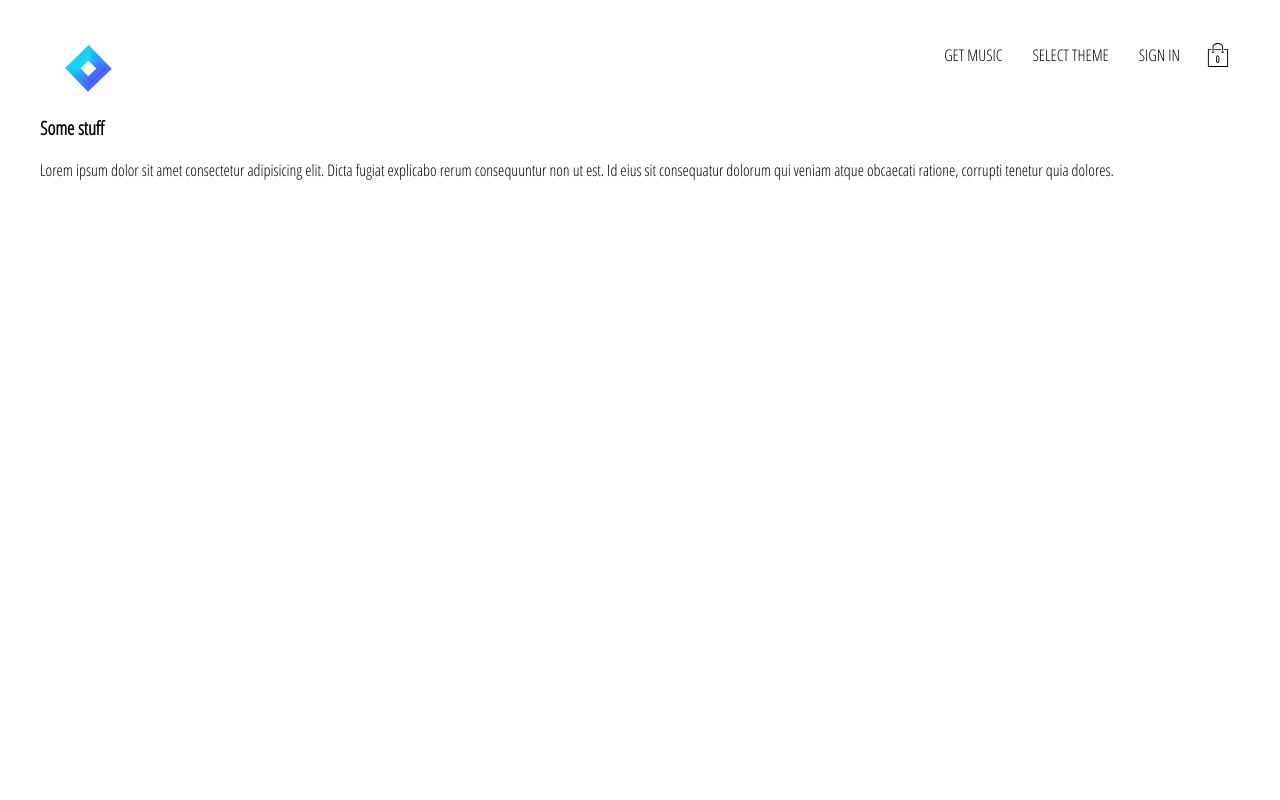
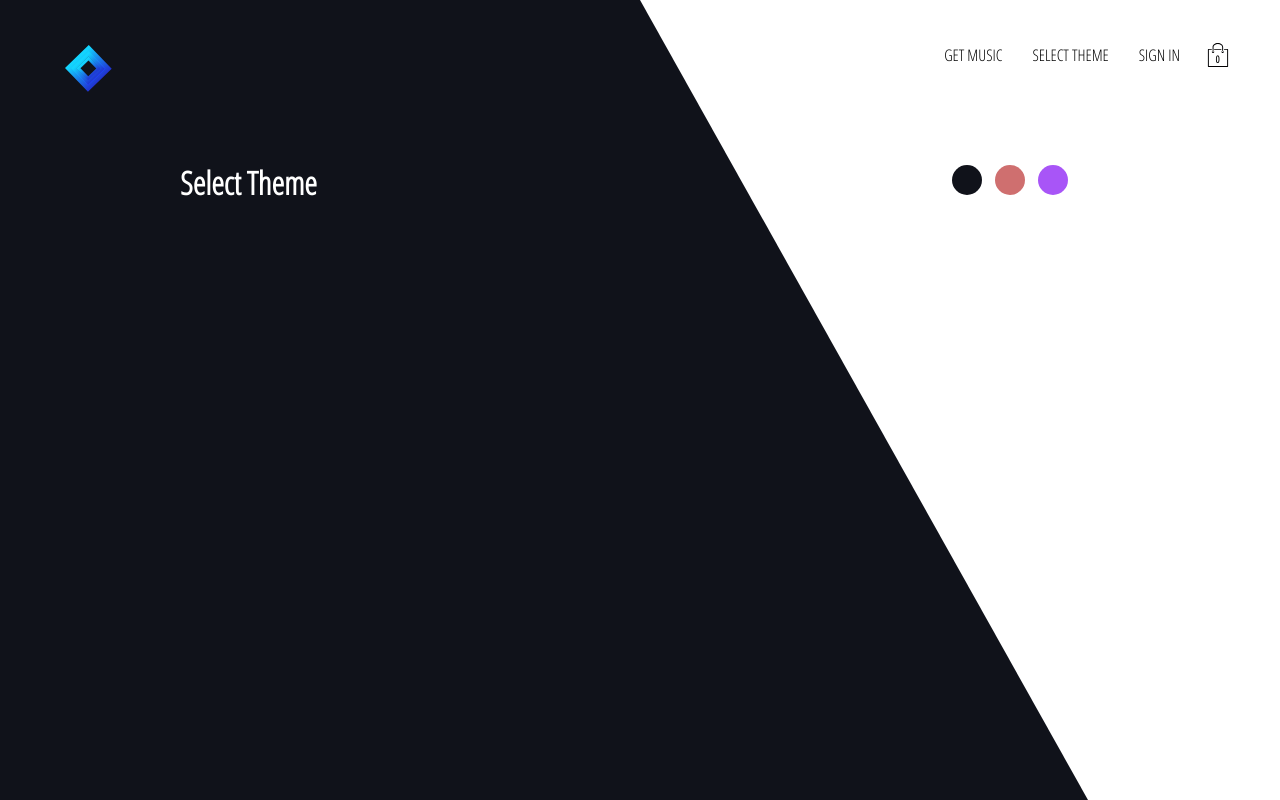
Before and after one commit to therealabdi2/music-store-v2, a React (Create React App) app: page /theme in a window 1280 px wide. Built offline with nearby package versions, Linux system fonts and the light colour scheme.

Commit message:
[CHG] Added theming functionality

```diff
--- /dev/null
+++ b/src/colorThemes.js
@@ -0,0 +1,28 @@
+const colorThemes = [
+  {
+    name: "default",
+    primary: "#A855F7",
+    secondary: "#fff",
+    background: "#10121A",
+    title: "#A855F7",
+    body: "#fff",
+  },
+  {
+    name: "salmon",
+    primary: "#6FCF97",
+    secondary: "#fff",
+    background: "#CF6F6F",
+    title: "#fff",
+    body: "#F6F8FF",
+  },
+  {
+    name: "purple",
+    primary: "#10121A",
+    secondary: "#fff",
+    background: "#A855F7",
+    title: "#fff",
+    body: "#fff",
+  },
+];
+
+export default colorThemes;
--- /dev/null
+++ b/src/components/bg-overlay/bg-overlay.component.jsx
@@ -0,0 +1,5 @@
+const Overlay = () => {
+  return <div className="bg-overlay"></div>;
+};
+
+export default Overlay;
--- /dev/null
+++ b/src/components/header/header.component.jsx
@@ -0,0 +1,89 @@
+import React from "react";
+import styled from "styled-components";
+import colorThemes from "../../colorThemes";
+import { useTheme, useThemeUpadate } from "../../contexts/theme.context";
+
+const Header = () => {
+  const theme = useTheme();
+  const setTheme = useThemeUpadate();
+  return (
+    <HeaderStyled theme={theme}>
+      <nav className="navigation">
+        <div className="theme">
+          <h1>Select Theme</h1>
+        </div>
+        <ul className="nav-items">
+          <li>
+            {colorThemes.map((theme, i) => {
+              return (
+                <button
+                  key={i}
+                  onClick={() => setTheme(i)}
+                  style={{ backgroundColor: theme.background }}
+                ></button>
+              );
+            })}
+          </li>
+        </ul>
+      </nav>
+
+      <div className="bg-overlay"></div>
+    </HeaderStyled>
+  );
+};
+
+export const HeaderStyled = styled.header`
+  height: 100%;
+  width: 100%;
+  padding: 2rem 140px;
+  transition: all 0.3s ease-in-out;
+  color: ${(props) => props.theme.secondary};
+  .theme {
+    h1 {
+      font-size: 2rem;
+      font-weight: 800;
+    }
+  }
+
+  .navigation {
+    display: flex;
+    justify-content: space-between;
+    align-items: center;
+    .nav-items {
+      display: flex;
+      align-items: center;
+      li {
+        margin: 0 2rem;
+        a {
+          color: #718096;
+        }
+        button {
+          outline: none;
+          border: none;
+          width: 30px;
+          height: 30px;
+          border-radius: 50%;
+          cursor: pointer;
+          background: none;
+          &:not(:last-child) {
+            margin-right: 0.8rem;
+          }
+        }
+      }
+    }
+  }
+
+  .bg-overlay {
+    position: absolute;
+    left: 0;
+    top: 0;
+    height: 100%;
+    width: 100%;
+    background-color: red;
+    z-index: -1;
+    clip-path: polygon(0 0, 50% 0, 85% 100%, 0 100%);
+    background: ${(props) => props.theme.background};
+  }
+`;
+
+export default Header;
--- a/src/components/routes/home/home.component.jsx
+++ b/src/components/routes/home/home.component.jsx
@@ -1,21 +1,26 @@
 import Directory from "../../directory/directory.component";
+import { HeaderStyled } from "../../header/header.component";
+import { useTheme } from "../../../contexts/theme.context";
 
 const Home = () => {
   const categories = [
     {
       id: 1,
       title: "Metal",
-            imageUrl: "https://images.unsplash.com/photo-1501166222995-ff31c7e93cef?ixlib=rb-1.2.1&ixid=MnwxMjA3fDB8MHxwaG90by1wYWdlfHx8fGVufDB8fHx8&auto=format&fit=crop&w=1034&q=80",
+      imageUrl:
+        "https://images.unsplash.com/photo-1501166222995-ff31c7e93cef?ixlib=rb-1.2.1&ixid=MnwxMjA3fDB8MHxwaG90by1wYWdlfHx8fGVufDB8fHx8&auto=format&fit=crop&w=1034&q=80",
     },
     {
       id: 2,
       title: "Rock",
-            imageUrl: "https://images.unsplash.com/photo-1525857597365-5f6dbff2e36e?ixlib=rb-1.2.1&ixid=MnwxMjA3fDB8MHxwaG90by1wYWdlfHx8fGVufDB8fHx8&auto=format&fit=crop&w=870&q=80",
+      imageUrl:
+        "https://images.unsplash.com/photo-1525857597365-5f6dbff2e36e?ixlib=rb-1.2.1&ixid=MnwxMjA3fDB8MHxwaG90by1wYWdlfHx8fGVufDB8fHx8&auto=format&fit=crop&w=870&q=80",
     },
     {
       id: 3,
       title: "R&B",
-            imageUrl: "https://images.unsplash.com/photo-1477233534935-f5e6fe7c1159?ixlib=rb-1.2.1&ixid=MnwxMjA3fDB8MHxwaG90by1wYWdlfHx8fGVufDB8fHx8&auto=format&fit=crop&w=870&q=80",
+      imageUrl:
+        "https://images.unsplash.com/photo-1477233534935-f5e6fe7c1159?ixlib=rb-1.2.1&ixid=MnwxMjA3fDB8MHxwaG90by1wYWdlfHx8fGVufDB8fHx8&auto=format&fit=crop&w=870&q=80",
     },
     {
       id: 4,
@@ -28,7 +33,12 @@ const Home = () => {
       imageUrl: "https://i.ibb.co/R70vBrQ/men.png",
     },
   ];
-    return <Directory categories={categories} />;
+  const theme = useTheme();
+  return (
+    <HeaderStyled theme={theme}>
+      <Directory categories={categories} />;<div className="bg-overlay"></div>
+    </HeaderStyled>
+  );
 };
 
 export default Home;
--- a/src/components/routes/shop/shop.component.jsx
+++ b/src/components/routes/shop/shop.component.jsx
@@ -1,13 +1,18 @@
 import { useContext } from "react";
+import { useTheme } from "../../../contexts/theme.context";
 
 import { ProductsContext } from "../../../contexts/products.context";
 import ProductCard from "../../productCard/productCard.component";
+import { HeaderStyled } from "../../header/header.component";
 import "./shop.styles.scss";
 
 const Shop = () => {
   const { products } = useContext(ProductsContext);
+  const theme = useTheme();
 
   return (
+    <HeaderStyled theme={theme}>
+      <div className="bg-overlay"></div>
       <div className="products-container">
         {products.map((product) => (
           <ProductCard
@@ -16,6 +21,7 @@ const Shop = () => {
           />
         ))}
       </div>
+    </HeaderStyled>
   );
 };
 
--- a/src/components/routes/themeSelector/theme.component.jsx
+++ b/src/components/routes/themeSelector/theme.component.jsx
@@ -1,12 +1,13 @@
+import Header from "../../header/header.component";
+
 const ThemeSelector = () => {
+  // const [theme, setTheme] = useState("light");
+  // const themeToggler = () => {
+  //   theme === "light" ? setTheme("dark") : setTheme("light");
+  // };
   return (
     <div className="content-box">
-      <h3>Some stuff</h3>
-      <p>
-        Lorem ipsum dolor sit amet consectetur adipisicing elit. Dicta fugiat
-        explicabo rerum consequuntur non ut est. Id eius sit consequatur dolorum
-        qui veniam atque obcaecati ratione, corrupti tenetur quia dolores.
-      </p>
+      <Header />
     </div>
   );
 };
--- a/src/contexts/theme.context.jsx
+++ b/src/contexts/theme.context.jsx
@@ -1,33 +1,26 @@
-import { createContext, useState } from "react";
+import React, { useContext, useState } from "react";
+import colorThemes from "../colorThemes";
 
-export const themeContext = createContext({
-  currentFontTheme: "light",
-  setCurrentTheme: () => null,
-  currentBackgroundTheme: "black",
-  setCurrentBackgroundTheme: () => null,
-});
+const ThemeContext = React.createContext();
+const ThemeContextUpdate = React.createContext();
+
+export const useTheme = () => {
+  return useContext(ThemeContext);
+};
+
+export const useThemeUpadate = () => {
+  return useContext(ThemeContextUpdate);
+};
 
 export const ThemeProvider = ({ children }) => {
-  const [currentFontTheme, setCurrentTheme] = useState("light");
-  const [currentBackgroundTheme, setCurrentBackgroundTheme] = useState("black");
-  const value = {
-    currentFontTheme,
-    setCurrentTheme,
-    currentBackgroundTheme,
-    setCurrentBackgroundTheme,
-  };
+  const [selectTheme, setSelectTheme] = useState(0);
+
+  const theme = colorThemes[selectTheme];
   return (
-    <themeContext.Provider value={value}>{children}</themeContext.Provider>
+    <ThemeContext.Provider value={theme}>
+      <ThemeContextUpdate.Provider value={setSelectTheme}>
+        {children}
+      </ThemeContextUpdate.Provider>
+    </ThemeContext.Provider>
   );
 };
-
-// {
-//   light: {
-//     backgroundColor: "white",
-//     color: "black",
-//   },
-//   dark: {
-//     backgroundColor: "black",m
-//     color: "white",
-//   },
-// };
```
Lines whose indentation alone changed are shown as unchanged.
